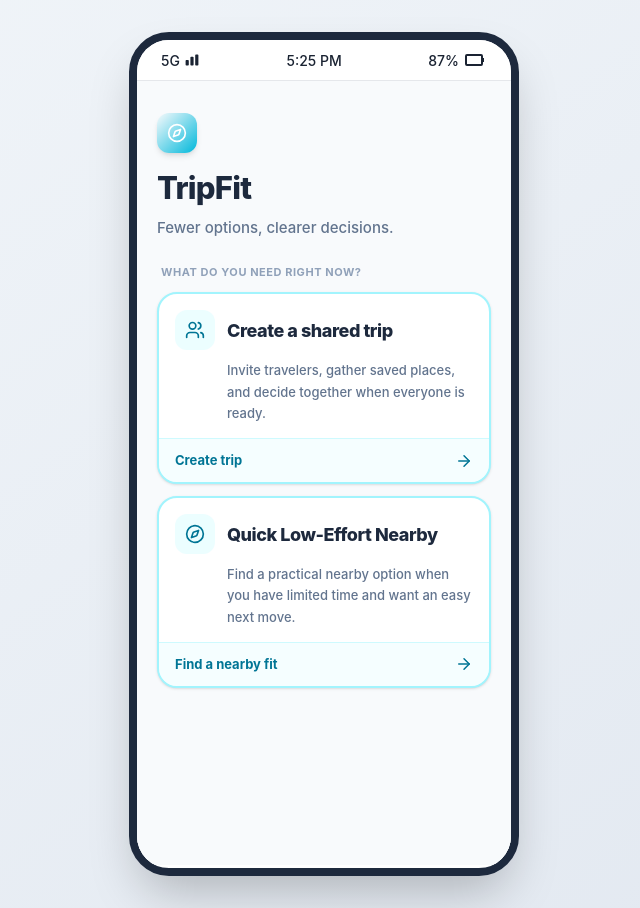
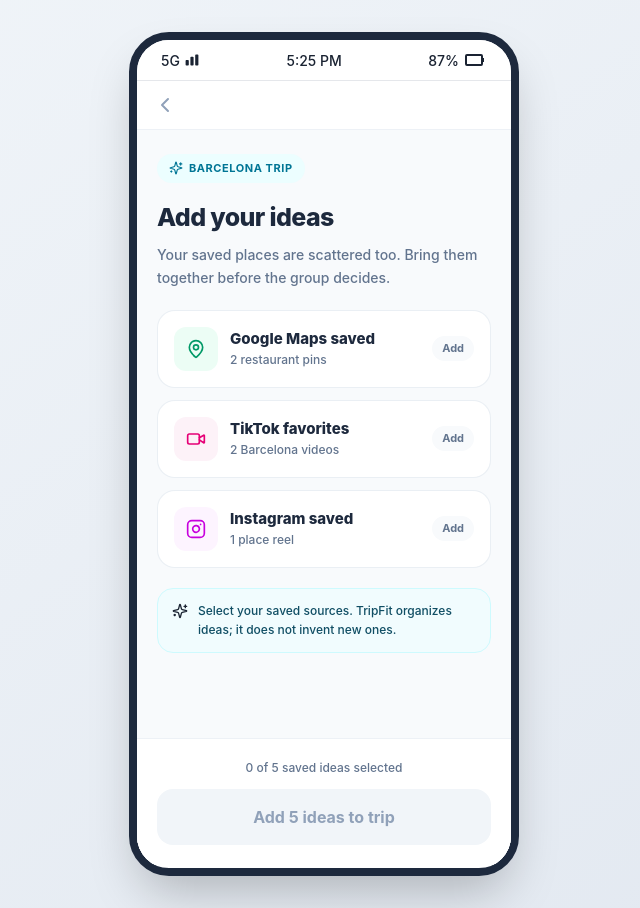
Before and after one commit to TuanDangNguyen2003/Interaction-Design-Proto-App, a React (Vite) app: page /#/group/barcelona-add-ideas in a window 1280 px wide. Before the commit this address led to /#/. Shown: the whole page, without its empty margins (316-956 px from the left). Built offline with nearby package versions, Linux system fonts and the light colour scheme.

Commit message:
add ideas screen

```diff
--- a/src/app/App.tsx
+++ b/src/app/App.tsx
@@ -35,6 +35,7 @@
 import GroupDashboardScreen from './screens/group/GroupDashboardScreen';
 import BarcelonaCreateGroupScreen from './screens/group/BarcelonaCreateGroupScreen';
 import BarcelonaInviteFriendsScreen from './screens/group/BarcelonaInviteFriendsScreen';
+import BarcelonaAddIdeasScreen from './screens/group/BarcelonaAddIdeasScreen';
 import BarcelonaIdeasScreen from './screens/group/BarcelonaIdeasScreen';
 import BarcelonaSetupScreen from './screens/group/BarcelonaSetupScreen';
 import BarcelonaSourcesScreen from './screens/group/BarcelonaSourcesScreen';
@@ -66,7 +67,7 @@
     return () => window.clearTimeout(timer);
   }, [hasBarcelonaTrip, barcelonaContributions]);
 
-  const handleBarcelonaFriendsInvited = () => {
+  const handleBarcelonaIdeasAdded = () => {
     setHasBarcelonaTrip(true);
     setBarcelonaContributions(0);
   };
@@ -139,9 +140,10 @@
               <Route path="/group/use-backup" element={<GroupUseBackupScreen />} />
               <Route path="/group/dashboard" element={<GroupDashboardScreen />} />
               <Route path="/group/barcelona-create" element={<BarcelonaCreateGroupScreen />} />
+              <Route path="/group/barcelona-invite" element={<BarcelonaInviteFriendsScreen />} />
               <Route
-                path="/group/barcelona-invite"
-                element={<BarcelonaInviteFriendsScreen onFriendsInvited={handleBarcelonaFriendsInvited} />}
+                path="/group/barcelona-add-ideas"
+                element={<BarcelonaAddIdeasScreen onIdeasAdded={handleBarcelonaIdeasAdded} />}
               />
               <Route path="/group/barcelona-ideas" element={<BarcelonaIdeasScreen />} />
               <Route path="/group/barcelona-setup" element={<BarcelonaSetupScreen />} />
--- a/src/app/screens/LandingScreen.tsx
+++ b/src/app/screens/LandingScreen.tsx
@@ -169,12 +169,12 @@
                     )}
                     <div>
                       <p className={`text-[13px] font-extrabold ${tripReady ? 'text-emerald-800' : 'text-cyan-800'}`}>
-                        {tripReady ? '16 ideas collected' : 'Friends are adding ideas...'}
+                        {tripReady ? '16 ideas collected' : 'Collecting group ideas...'}
                       </p>
                       <p className="text-[11px] font-medium text-slate-500">
                         {tripReady
                           ? 'Ready to choose what fits the group now.'
-                          : `${barcelonaContributions} of 3 friends contributed saved places`}
+                          : `Your 5 ideas added • ${barcelonaContributions} of 3 friends contributed`}
                       </p>
                     </div>
                   </div>
--- /dev/null
+++ b/src/app/screens/group/BarcelonaAddIdeasScreen.tsx
@@ -0,0 +1,186 @@
+import { useState } from 'react';
+import { useNavigate } from 'react-router';
+import { Check, ChevronLeft, CircleCheckBig, Instagram, MapPin, Sparkles, Video } from 'lucide-react';
+import { motion } from 'motion/react';
+
+const sources = [
+  {
+    id: 'maps',
+    title: 'Google Maps saved',
+    detail: '2 restaurant pins',
+    ideas: 2,
+    icon: MapPin,
+    color: 'bg-emerald-50 text-emerald-600',
+  },
+  {
+    id: 'tiktok',
+    title: 'TikTok favorites',
+    detail: '2 Barcelona videos',
+    ideas: 2,
+    icon: Video,
+    color: 'bg-pink-50 text-pink-600',
+  },
+  {
+    id: 'instagram',
+    title: 'Instagram saved',
+    detail: '1 place reel',
+    ideas: 1,
+    icon: Instagram,
+    color: 'bg-fuchsia-50 text-fuchsia-600',
+  },
+] as const;
+
+interface BarcelonaAddIdeasScreenProps {
+  onIdeasAdded: () => void;
+}
+
+export default function BarcelonaAddIdeasScreen({ onIdeasAdded }: BarcelonaAddIdeasScreenProps) {
+  const navigate = useNavigate();
+  const [selected, setSelected] = useState<string[]>([]);
+  const [hasAdded, setHasAdded] = useState(false);
+  const allSelected = selected.length === sources.length;
+  const selectedIdeas = sources
+    .filter((source) => selected.includes(source.id))
+    .reduce((total, source) => total + source.ideas, 0);
+
+  const toggleSource = (id: string) => {
+    setSelected((current) => current.includes(id)
+      ? current.filter((source) => source !== id)
+      : [...current, id]);
+  };
+
+  const finish = () => {
+    onIdeasAdded();
+    navigate('/');
+  };
+
+  return (
+    <motion.div
+      initial={{ opacity: 0, x: 10 }}
+      animate={{ opacity: 1, x: 0 }}
+      transition={{ duration: 0.3, ease: 'easeOut' }}
+      className="flex flex-col h-full bg-slate-50"
+    >
+      <div className="border-b border-slate-200/60 bg-white px-4 py-3 flex items-center gap-3 shrink-0">
+        <button
+          onClick={() => hasAdded ? finish() : navigate('/group/barcelona-invite')}
+          className="text-slate-400 hover:text-slate-600 transition-colors"
+          aria-label="Go back"
+        >
+          <ChevronLeft className="w-6 h-6" />
+        </button>
+        <div className="flex-1 flex gap-1.5">
+          {[true, true, true].map((active, index) => (
+            <div key={index} className={`h-1.5 flex-1 rounded-full ${active ? 'bg-primary' : 'bg-slate-100'}`} />
+          ))}
+        </div>
+      </div>
+
+      {hasAdded ? (
+        <div className="flex-1 px-5 py-8 flex flex-col items-center justify-center text-center">
+          <motion.div
+            initial={{ opacity: 0, scale: 0.92 }}
+            animate={{ opacity: 1, scale: 1 }}
+            transition={{ type: 'spring', damping: 20, stiffness: 240 }}
+            className="w-20 h-20 rounded-full bg-cyan-50 text-primary flex items-center justify-center mb-5"
+          >
+            <CircleCheckBig className="w-10 h-10" />
+          </motion.div>
+          <div className="inline-flex items-center gap-1.5 bg-cyan-50 text-cyan-700 rounded-full px-3 py-1.5 text-[11px] font-bold uppercase tracking-wider mb-4">
+            <Check className="w-3.5 h-3.5" />
+            Your contribution is in
+          </div>
+          <h1 className="text-[27px] font-extrabold text-slate-800 tracking-tight mb-2">
+            5 ideas added
+          </h1>
+          <p className="text-[14px] text-slate-500 font-medium leading-relaxed mb-6 max-w-[290px]">
+            Your saved pins, TikToks, and Instagram reel are now in Barcelona Trip.
+          </p>
+          <div className="w-full rounded-[18px] border border-emerald-100 bg-emerald-50/60 px-4 py-3.5 text-left">
+            <p className="text-[13px] font-bold text-emerald-800 mb-1">Waiting for your friends</p>
+            <p className="text-[12px] font-medium leading-relaxed text-slate-600">
+              Their saved places will appear on your trip card as they finish adding them.
+            </p>
+          </div>
+        </div>
+      ) : (
+        <div className="flex-1 px-5 py-6 overflow-y-auto">
+          <div className="mb-5">
+            <div className="inline-flex items-center gap-1.5 bg-cyan-50 text-cyan-700 rounded-full px-3 py-1.5 text-[11px] font-bold uppercase tracking-wider mb-4">
+              <Sparkles className="w-3.5 h-3.5" />
+              Barcelona Trip
+            </div>
+            <h1 className="text-[25px] font-extrabold text-slate-800 tracking-tight mb-2">
+              Add your ideas
+            </h1>
+            <p className="text-[14px] text-slate-500 font-medium leading-relaxed">
+              Your saved places are scattered too. Bring them together before the group decides.
+            </p>
+          </div>
+
+          <div className="space-y-3">
+            {sources.map((source, index) => {
+              const Icon = source.icon;
+              const isSelected = selected.includes(source.id);
+
+              return (
+                <motion.button
+                  type="button"
+                  key={source.id}
+                  initial={{ opacity: 0, y: 12 }}
+                  animate={{ opacity: 1, y: 0 }}
+                  transition={{ delay: index * 0.06 }}
+                  onClick={() => toggleSource(source.id)}
+                  className={`w-full bg-white border rounded-[18px] p-4 flex items-center gap-3 text-left transition-all active:scale-[0.99] ${
+                    isSelected ? 'border-primary/40 ring-1 ring-primary/15' : 'border-slate-200/70'
+                  }`}
+                >
+                  <div className={`w-11 h-11 rounded-xl flex items-center justify-center shrink-0 ${source.color}`}>
+                    <Icon className="w-5 h-5" />
+                  </div>
+                  <div className="flex-1">
+                    <p className="text-[15px] font-extrabold text-slate-800">{source.title}</p>
+                    <p className="text-[12px] font-medium text-slate-500">{source.detail}</p>
+                  </div>
+                  <div className={`rounded-full px-2.5 py-1 text-[11px] font-bold transition-colors ${
+                    isSelected ? 'bg-emerald-50 text-emerald-700' : 'bg-slate-50 text-slate-500'
+                  }`}>
+                    {isSelected ? 'Included' : 'Add'}
+                  </div>
+                </motion.button>
+              );
+            })}
+          </div>
+
+          <div className="mt-5 rounded-[16px] border border-cyan-100 bg-cyan-50/60 px-3.5 py-3 flex items-start gap-2.5">
+            <Sparkles className="w-4 h-4 text-primary shrink-0 mt-0.5" />
+            <p className="text-[12px] text-cyan-900 font-medium leading-relaxed">
+              Select your saved sources. TripFit organizes ideas; it does not invent new ones.
+            </p>
+          </div>
+        </div>
+      )}
+
+      <div className="p-5 border-t border-slate-200/60 bg-white shrink-0 space-y-3">
+        {!hasAdded && (
+          <p className="text-[12px] text-slate-500 font-medium text-center">
+            {allSelected ? '5 ideas selected from 3 sources' : `${selectedIdeas} of 5 saved ideas selected`}
+          </p>
+        )}
+        <button
+          type="button"
+          disabled={!hasAdded && !allSelected}
+          onClick={() => hasAdded ? finish() : setHasAdded(true)}
+          className={`w-full rounded-2xl py-4 font-bold text-[16px] transition-all flex items-center justify-center gap-2 ${
+            hasAdded || allSelected
+              ? 'bg-gradient-to-r from-primary to-cyan-500 text-white shadow-lg shadow-primary/30 active:scale-[0.98]'
+              : 'bg-slate-100 text-slate-400 cursor-not-allowed'
+          }`}
+        >
+          {hasAdded && <Check className="w-5 h-5" />}
+          {hasAdded ? 'Done' : 'Add 5 ideas to trip'}
+        </button>
+      </div>
+    </motion.div>
+  );
+}
--- a/src/app/screens/group/BarcelonaSourcesScreen.tsx
+++ b/src/app/screens/group/BarcelonaSourcesScreen.tsx
@@ -17,8 +17,8 @@
     {
       id: 1,
       icon: <Bookmark className="w-6 h-6" />,
-      title: "Saved places",
-      desc: "11 ideas from group chat",
+      title: "Shared links and reels",
+      desc: "11 TikTok and Instagram ideas",
       status: "included",
       iconBg: "bg-purple-100 text-purple-600",
       cardBg: "bg-gradient-to-br from-white to-purple-50/30",
@@ -28,7 +28,7 @@
       id: 2,
       icon: <MapPin className="w-6 h-6" />,
       title: "Google Maps pins",
-      desc: "5 pinned places matching filters",
+      desc: "5 Google Maps pins from the group",
       status: "included",
       iconBg: "bg-amber-100 text-amber-600",
       cardBg: "bg-gradient-to-br from-white to-amber-50/30",
```
Also changed, not shown: src/app/screens/group/BarcelonaInviteFriendsScreen.tsx (+6 -13 lines), class_docs/db4/tripfit_lina_screencast_script.txt, 2 other files (tests, documents, lock files or other folders).
